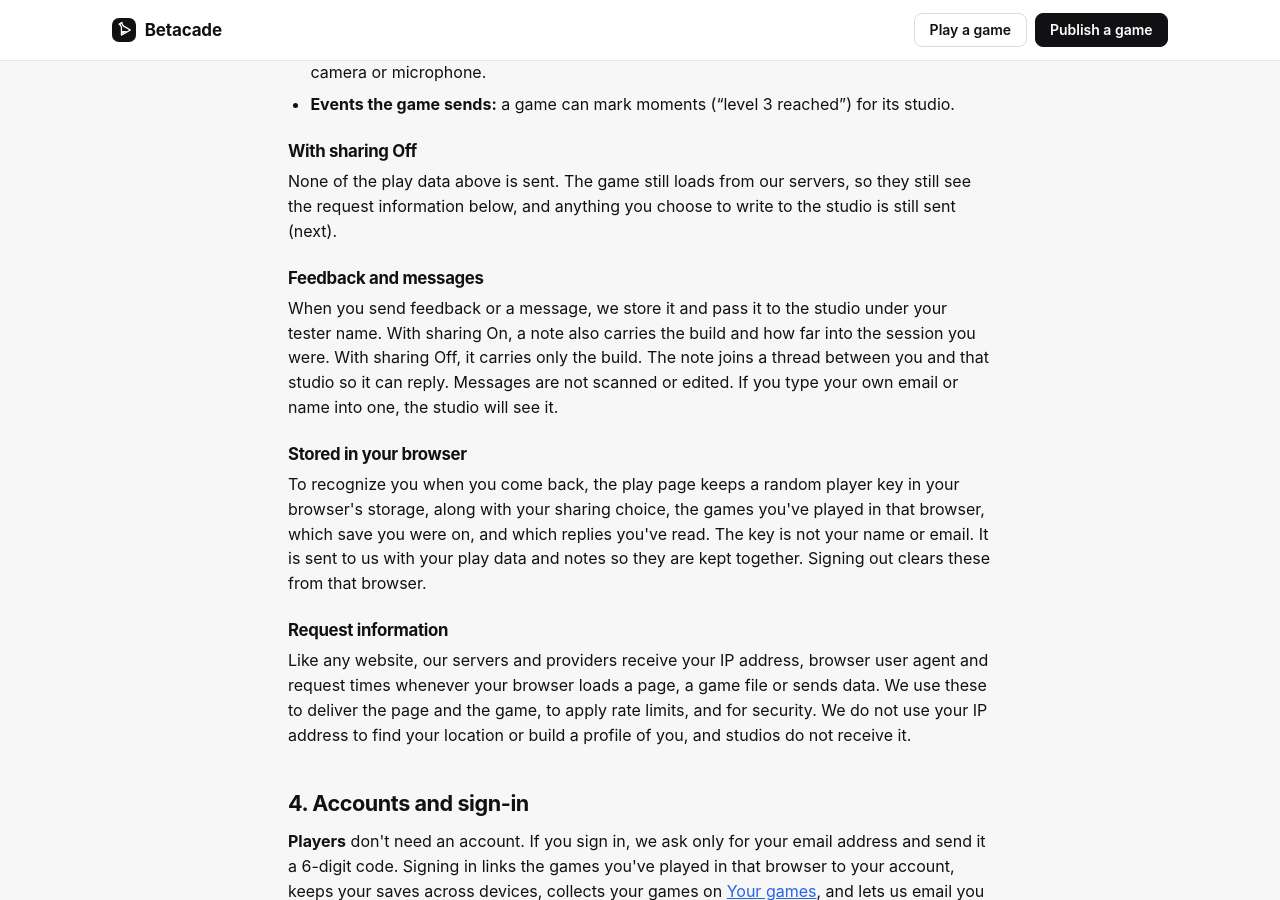
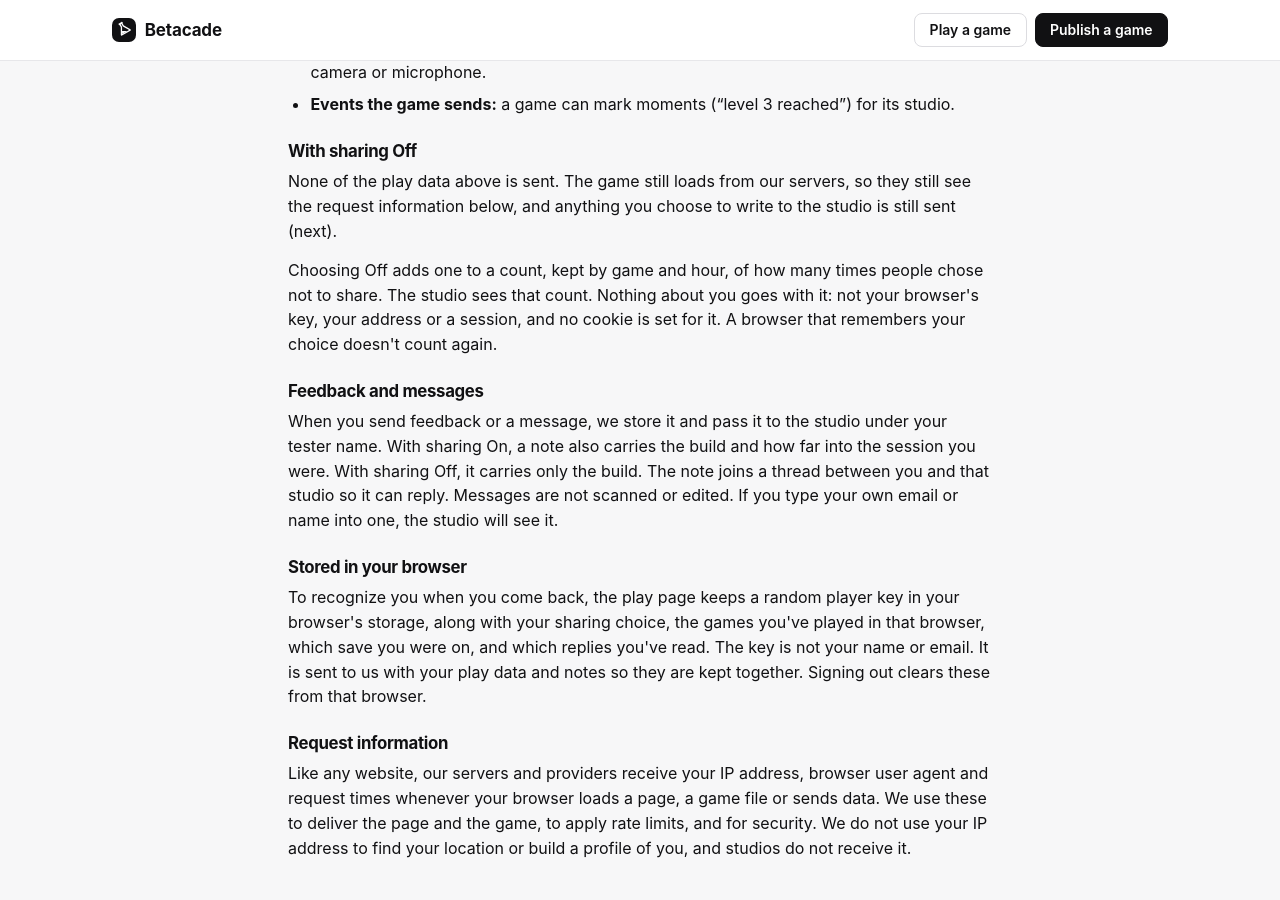
Before and after one commit to mcdoco/betacade.com, a Jekyll site: the page built from privacy.html, in a window 1280 px wide and 900 px high, scrolled down 2857 px. Built offline with Jekyll 4.4.1, drawn with Linux system fonts in a browser that asks for light colours.

Commit message:
fix: privacy

```diff
--- a/privacy.html
+++ b/privacy.html
@@ -113,6 +113,7 @@ Notes for matt (not published):
 
   <h3>With sharing Off</h3>
   <p>None of the play data above is sent. The game still loads from our servers, so they still see the request information below, and anything you choose to write to the studio is still sent (next).</p>
+  <p>Choosing Off adds one to a count, kept by game and hour, of how many times people chose not to share. The studio sees that count. Nothing about you goes with it: not your browser's key, your address or a session, and no cookie is set for it. A browser that remembers your choice doesn't count again.</p>
 
   <h3>Feedback and messages</h3>
   <p>When you send feedback or a message, we store it and pass it to the studio under your tester name. With sharing On, a note also carries the build and how far into the session you were. With sharing Off, it carries only the build. The note joins a thread between you and that studio so it can reply. Messages are not scanned or edited. If you type your own email or name into one, the studio will see it.</p>
```
